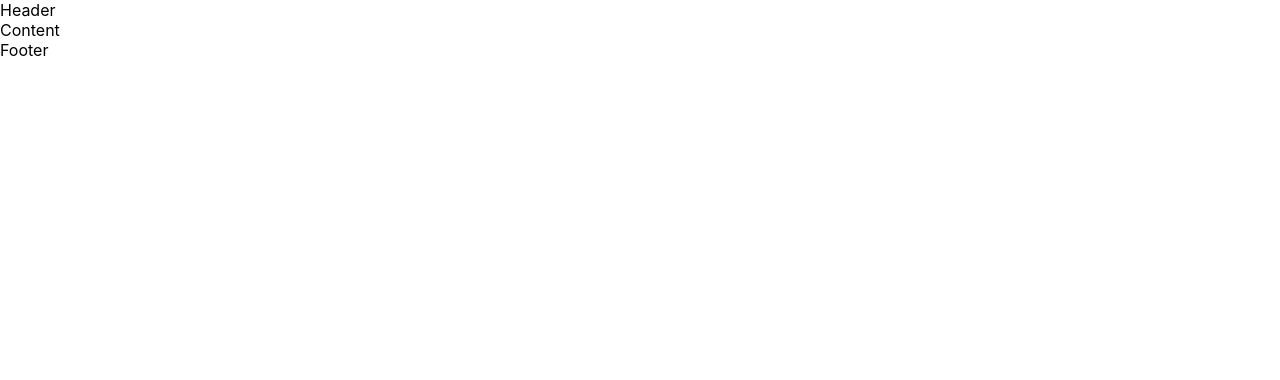
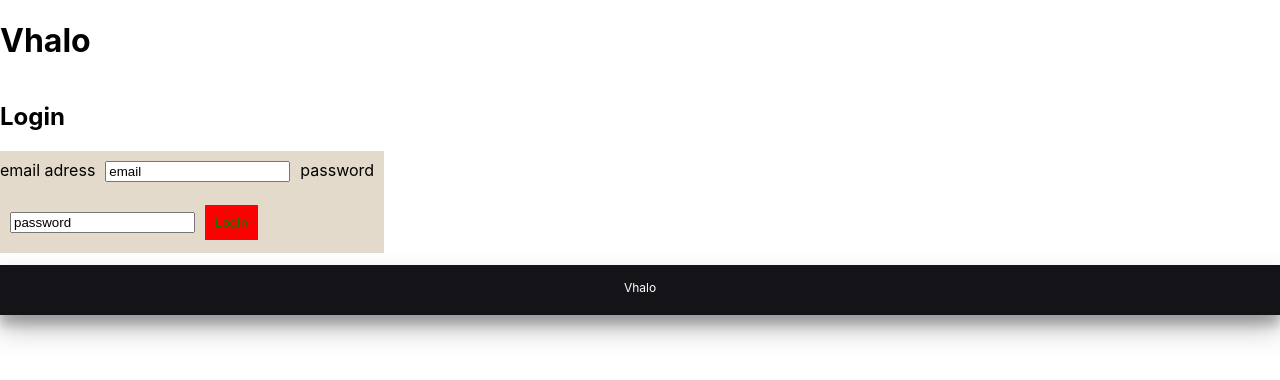
Before and after one commit to SheilaTran-UCF/chat-Website, a React (Create React App) app: page / in a window 1280 px wide. Shown: the top 380 px of the page. Built offline with nearby package versions, Linux system fonts and the light colour scheme.

Commit message:
implement login UI

```diff
--- a/src/App.js
+++ b/src/App.js
@@ -1,7 +1,7 @@
-import Login from "./feature/login";
+import Login from './feature/login';
 
 function App() {
-  return <Login />;
+	return <Login />;
 }
 
 export default App;
--- a/src/components/contextLogin/index.js
+++ b/src/components/contextLogin/index.js
@@ -1,5 +1,41 @@
+import { useState } from 'react';
+import React from 'react';
+
+import './style.css';
+
 function ContentLogin() {
-  return <div>Content</div>;
+	const [email, setEmail] = useState('email');
+	const [pass, setPass] = useState('password');
+
+	const handleSubmit = item => {
+		item.preventDefault();
+
+		console.log(email);
+	};
+
+	return (
+		<div className='auth-form-container'>
+			<h2>Login</h2>
+
+			<form className='login-form' onSubmit={handleSubmit}>
+				<div className='body'>
+					<label className='email'>email adress</label>
+					<input
+						value={email}
+						onChange={e => setEmail(e.target.value)}
+					></input>
+					<label className='pass'>password</label>
+					<input
+						value={pass}
+						onChange={a => setPass(a.target.value)}
+					></input>
+					<button type='submit' className='btn btn-primary'>
+						Login
+					</button>
+				</div>
+			</form>
+		</div>
+	);
 }
 
 export default ContentLogin;
--- /dev/null
+++ b/src/components/contextLogin/style.css
@@ -0,0 +1,56 @@
+.auth-form-container, .login-form{
+    display: flex;
+    flex-direction: column;
+    /* justify-content: center; */
+
+
+    }
+
+    @media screen and (min-width: 600px) {
+        /* .auth-form-container{
+
+            padding: 5rcm;
+           border: 1px solid white;
+           border-radius: 10px;
+           margin: 0.5rcm; */
+
+           .body{
+    background-color: rgb(227, 218, 204);
+    width: 30%;
+   }
+        }
+
+
+  /* .login-form{
+
+
+  } */
+    label{
+
+      text-align: left;
+      padding: 0.25rcm 0;
+      margin-bottom: 10px;
+
+      /* text-align: center; */
+      /* margin-bottom: 0.5px; */
+      /* color: white; */
+    }
+    input{
+
+      margin: 10px;
+      padding: 1rcm;
+      margin-bottom: 20px;
+
+    }
+    button{
+      border: none;
+      background-color: red;
+      padding: 10px;
+      border-radius:0.5px;
+      cursor: pointer;
+      color: green;
+      align-self: center;
+      /* width: 100px; */
+
+
+    }
--- a/src/components/footer/index.js
+++ b/src/components/footer/index.js
@@ -1,5 +1,11 @@
+import './style.css';
+
 function Footer() {
-  return <div>Footer</div>;
+	return (
+		<footer className='footer'>
+			<p>Vhalo</p>
+		</footer>
+	);
 }
 
 export default Footer;
--- /dev/null
+++ b/src/components/footer/style.css
@@ -0,0 +1,16 @@
+.footer{
+	background-color: #141317;
+	width: 100%;
+    position: relative;
+	height: 50px;
+	-webkit-box-shadow: 0 14px 28px rgba(0,0,0,.25), 0 10px 10px rgba(0,0,0,.22);
+    box-shadow: 0 14px 28px rgba(0,0,0,.25), 0 10px 10px rgba(0,0,0,.22);
+}
+
+.footer p{
+	color: white;
+    /* justify-content: center; */
+	text-align: center;
+	padding: 15px 0;
+	font-size: 12px;
+}
--- a/src/components/header/index.js
+++ b/src/components/header/index.js
@@ -1,5 +1,9 @@
 function Header() {
-  return <div>Header</div>;
+	return (
+		<header className='header'>
+			<h1>Vhalo</h1>
+		</header>
+	);
 }
 
 export default Header;
```
Also changed, not shown: src/components/header/style.css (added).
